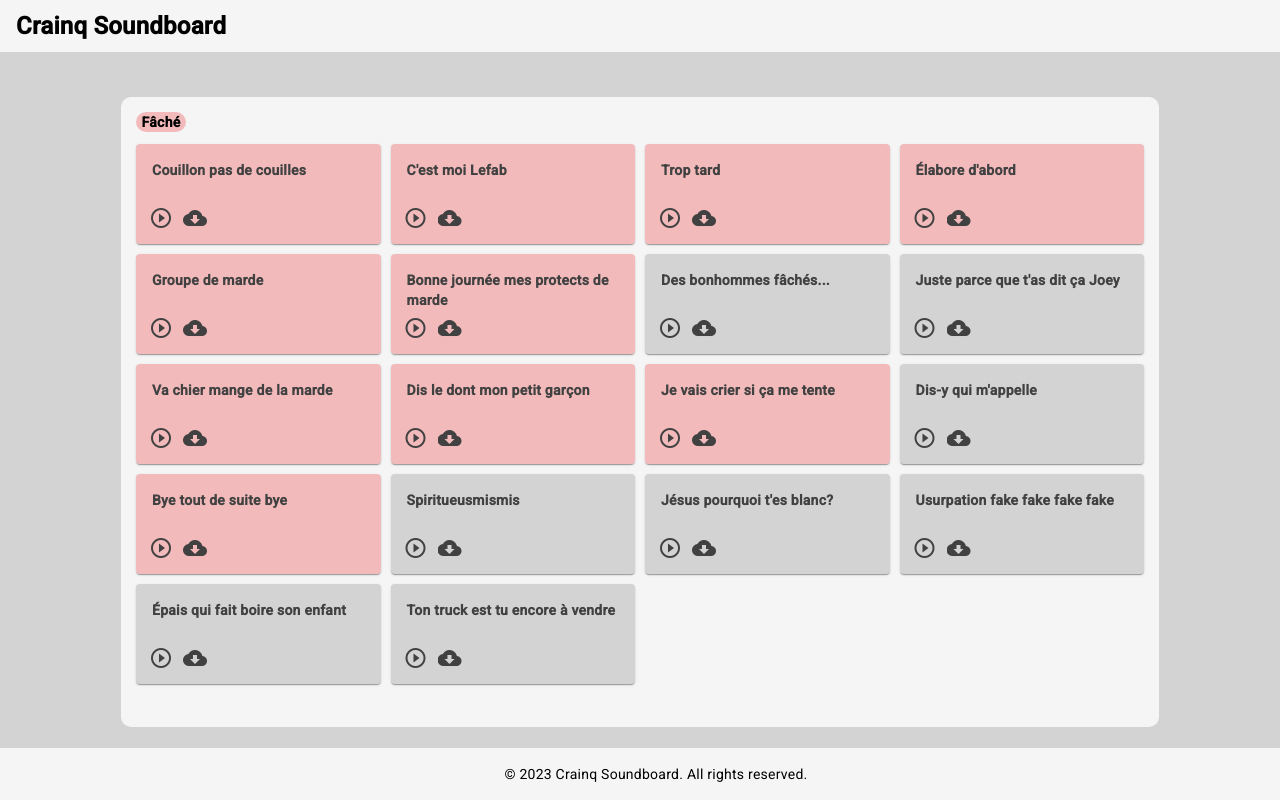
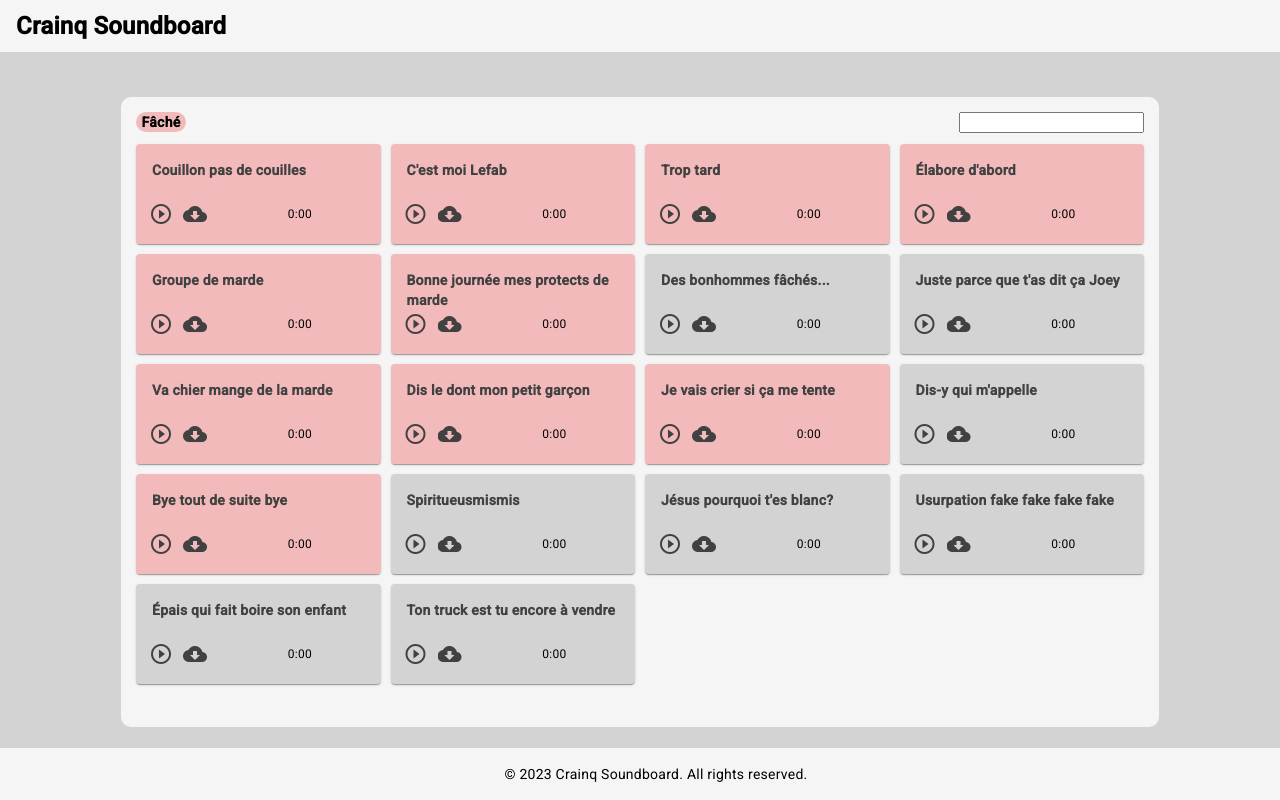
Before and after one commit to JoeRouleau/crainq-soundboard, an Angular app: page / in a window 1280 px wide. Built offline with nearby package versions, Linux system fonts and the light colour scheme; no server answers.

Commit message:
Ajout barre de recherche

```diff
--- a/src/app/body/body.component.css
+++ b/src/app/body/body.component.css
@@ -1,3 +1,17 @@
+input {
+  flex: 0;
+  max-width: 25%;
+  justify-self: top;
+  align-self: flex-start;
+  display: inline-block;
+}
+.filterbox{
+  display: flex;
+  width: 100%;
+  align-items: center;
+  align-content: center;
+  justify-content: space-between;
+}
 .container {
     display: flex;
     justify-content: center;
@@ -6,6 +20,9 @@
   }
 
   .box {
+    display: flex;
+    flex-direction: column;
+
     width: 126vh;
     height: 75vh;
     padding: 15px;
--- a/src/app/body/body.component.html
+++ b/src/app/body/body.component.html
@@ -1,6 +1,9 @@
 <div class="container">
     <div class="box">
-        <app-filters></app-filters>
+        <div class="filterbox">
+            <app-filters></app-filters>
+            <input oninput=""/>
+        </div>
         <app-voice-message-list></app-voice-message-list>
     </div>
   </div>
--- a/src/app/filters/filters.component.css
+++ b/src/app/filters/filters.component.css
@@ -1,5 +1,5 @@
 mat-chip-listbox {
-    margin-bottom: 5px;
+    /* margin-bottom: 5px; */
 }
 
 mat-chip {
@@ -12,6 +12,9 @@ mat-chip {
     font-weight: bold;
     text-align:center;
     border-radius: 10px;
+    justify-self: center;
+    vertical-align: middle;
+    align-self: center;
 }
 
 .filter-list:hover {
--- a/src/app/voice-message-list/voice-message-list.component.ts
+++ b/src/app/voice-message-list/voice-message-list.component.ts
@@ -1,4 +1,4 @@
-import { Component, OnInit } from '@angular/core';
+import { Component, Input, OnInit } from '@angular/core';
 import { Vocal } from '../interfaces/Vocal';
 import { HttpClient } from '@angular/common/http';
 import { FilterServiceService } from '../filter-service.service';
@@ -14,6 +14,8 @@ export class VoiceMessageListComponent implements OnInit {
 
   vocauxList: Vocal[] = [];
   angryFilter: boolean = false;
+
+  @Input() searchBox: string = '';
 
   constructor(
     private http: HttpClient,
@@ -41,10 +43,6 @@ export class VoiceMessageListComponent implements OnInit {
 
   private toggleFilter() {
     this.angryFilter = !this.angryFilter
-    if(this.angryFilter) {
-      this.vocauxList = this.angryVocals;
-    } else {
-      this.vocauxList = this.allVocals;
-    }
+    this.vocauxList = this.angryFilter ? this.angryVocals : this.allVocals;
   }
 }
--- a/src/app/voice-message/voice-message.component.css
+++ b/src/app/voice-message/voice-message.component.css
@@ -46,3 +46,11 @@ mat-icon:hover {
   position: absolute;
   bottom: 0;
 }
+
+.test {
+  margin-top: 13px;
+  font-weight: light;
+  font-size: 12px;
+  text-align: end;
+  width: 100px;
+}
--- a/src/app/voice-message/voice-message.component.html
+++ b/src/app/voice-message/voice-message.component.html
@@ -4,6 +4,7 @@
     <mat-card-actions class="icons">
       <mat-icon (click)="click(mode)">{{iconName}}</mat-icon>
       <mat-icon (click)="download()">cloud_download</mat-icon>
+      <p class="test">{{dureeVocal}}</p>
     </mat-card-actions>
   </mat-card>
 </div>
--- a/src/app/voice-message/voice-message.component.ts
+++ b/src/app/voice-message/voice-message.component.ts
@@ -1,4 +1,4 @@
-import { Component, Input } from '@angular/core';
+import { Component, Input, OnInit } from '@angular/core';
 import {Howl} from 'howler';
 import { Vocal } from '../interfaces/Vocal';
 import { SoundMode } from '../interfaces/SoundMode';
@@ -9,13 +9,31 @@ import { HttpClient } from '@angular/common/http';
   templateUrl: './voice-message.component.html',
   styleUrls: ['./voice-message.component.css']
 })
-export class VoiceMessageComponent {
+export class VoiceMessageComponent implements OnInit {
   @Input() vocal: Vocal = {} as Vocal;
   mode : SoundMode = SoundMode.Stop;
   iconName: string = "play_circle_outline";
   sound: Howl = {} as Howl;
+  dureeVocal: string = "0";
 
-  constructor(private http: HttpClient) {}
+  constructor(private http: HttpClient) {
+  }
+
+  ngOnInit() {
+    this.sound = new Howl({
+      src:[this.vocal.path],
+    });
+
+
+    var durationInSeconds = this.sound.duration();
+    var formattedDuration = this.formatTime(durationInSeconds);
+    this.dureeVocal = formattedDuration;
+
+    return new Promise((resolve, reject) => {
+      this.sound.on('load', function() {
+      })
+    })
+  }
 
   public click(mode: string) {
     if(mode === SoundMode.Stop) {
@@ -29,9 +47,7 @@ export class VoiceMessageComponent {
   public play() {
     this.mode = SoundMode.Play
     this.iconName = "stop_circle_outline"
-    this.sound = new Howl({
-      src:[this.vocal.path],
-    });
+
     this.sound.play();
     this.sound.once('end', () => {
       this.stop();
@@ -58,4 +74,10 @@ export class VoiceMessageComponent {
     })
   }
 
+  public formatTime(duration: number) {
+    var minutes = Math.floor(duration / 60);
+    var seconds = Math.floor(duration % 60);
+    return minutes + ':' + (seconds < 10 ? '0' : '') + seconds;
+  }
+
 }
```
